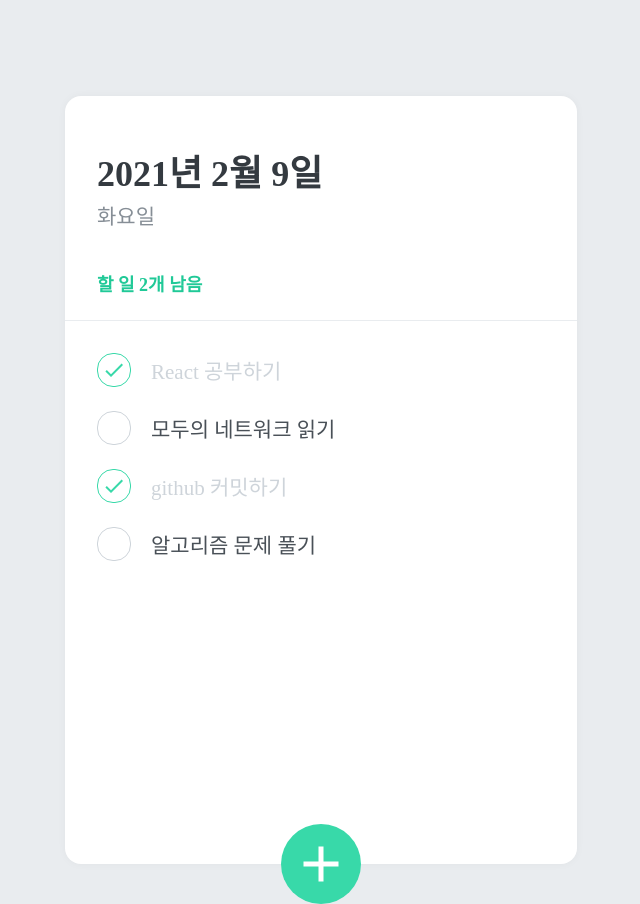
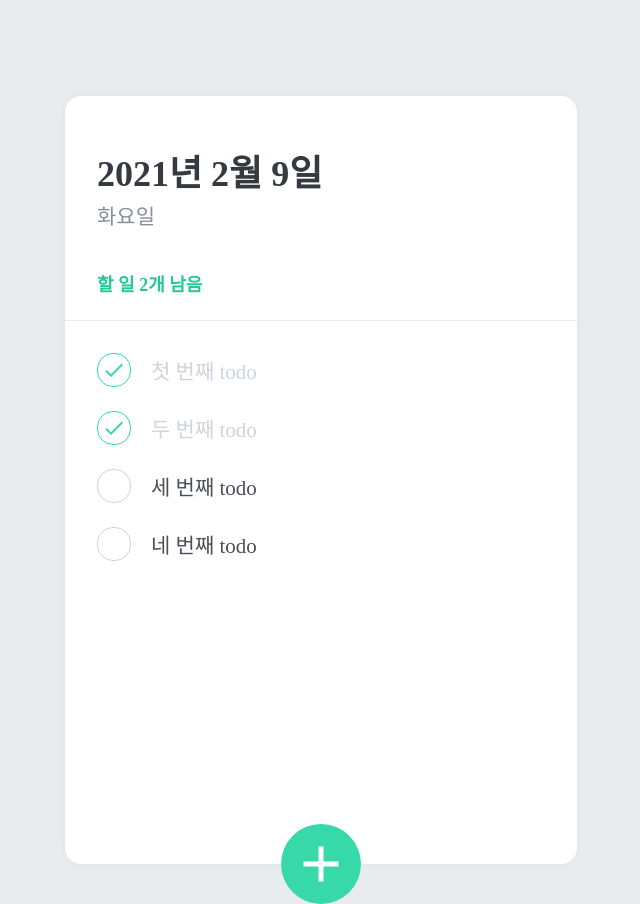
Before and after one commit to sally0226/Ract_Study, a React (Create React App) app in the folder react_todolist/: page / in a window 1280 px wide. Shown: the whole page, without its empty margins (319-959 px from the left). Built offline with nearby package versions, Linux system fonts and the light colour scheme.

Commit message:
implementation
TodoHead, TodoList, TodoItem 기능 구현

```diff
--- a/react_todolist/src/TodoContext.js
+++ b/react_todolist/src/TodoContext.js
@@ -31,7 +31,7 @@ function todoReducer(state, action){
             return state.map(todo =>
                 todo.id === action.id ? {...todo, done: !todo.done} : todo);
         case 'REMOVE':
-            return state.fliter(todo => todo.id !== action.id);
+            return state.filter(todo => todo.id !== action.id);
         default:
             throw new Error(`Unhandled action type: ${action.type}`);
     }
--- a/react_todolist/src/components/TodoHead.js
+++ b/react_todolist/src/components/TodoHead.js
@@ -31,12 +31,22 @@ const TodoHeadBlock = styled.div`
 
 function TodoHead(){
     const todos = useTodoState();
+    const undoneTasks = todos.filter(todo=>!todo.done);
+    const today = new Date();
+    const dateString = today.toLocaleDateString('ko-KR', {
+        year: 'numeric',
+        month: 'long',
+        day: 'numeric'
+    });
+    const dayName = today.toLocaleDateString('ko-KR', {
+        weekday: 'long'
+    });
     console.log(todos);
     return (
         <TodoHeadBlock>
-            <h1>2021년 2월 9일</h1>
-            <div className="day">화요일</div>
-            <div className="tasks-left">할 일 2개 남음</div>
+            <h1>{dateString}</h1>
+            <div className="day">{dayName}</div>
+            <div className="tasks-left">할 일 {undoneTasks.length}개 남음</div>
         </TodoHeadBlock>
     );
 }
--- a/react_todolist/src/components/TodoItem.js
+++ b/react_todolist/src/components/TodoItem.js
@@ -1,6 +1,7 @@
 import React from 'react';
 import styled, {css} from 'styled-components';
 import {MdDone, MdDelete} from 'react-icons/md';
+import {useTodoDispatch} from '../TodoContext';
 
 const Remove = styled.div`
     display: flex;
@@ -58,15 +59,20 @@ const Text = styled.div`
 `;
 
 function TodoItem({id,done,text}){
+    const dispatch = useTodoDispatch();
+    const onToggle = () => dispatch({type:'TOGGLE',id});
+    const onRemove = () => dispatch({type:'REMOVE',id});
     return (
         <TodoItemBlock>
-            <CheckCircle done={done}>{done && <MdDone />}</CheckCircle>
+            <CheckCircle done={done} onClick={onToggle}>
+                {done && <MdDone />}
+            </CheckCircle>
             <Text done={done}>{text}</Text>
-            <Remove>
+            <Remove onClick={onRemove}>
                 <MdDelete/>
             </Remove>
         </TodoItemBlock>
     );
 }
 
-export default TodoItem;
+export default React.memo(TodoItem);
--- a/react_todolist/src/components/TodoList.js
+++ b/react_todolist/src/components/TodoList.js
@@ -1,6 +1,7 @@
 import React from 'react';
 import styled from 'styled-components';
 import TodoItem from './TodoItem';
+import {useTodoState} from '../TodoContext';
 //여러 개의 할 일 항목을 보여주는 부분
 
 //일단 사이즈에 관한 설정만
@@ -13,12 +14,17 @@ const TodoListBlock = styled.div`
 `;
 
 function TodoList(){
+    const todos = useTodoState();
     return (
         <TodoListBlock>
-            <TodoItem text="React 공부하기" done={true} />
-            <TodoItem text="모두의 네트워크 읽기" done={false} />
-            <TodoItem text="github 커밋하기" done={true} />
-            <TodoItem text="알고리즘 문제 풀기" done={false} />
+            {todos.map(todo => (
+                <TodoItem
+                    key={todo.id}
+                    id={todo.id}
+                    text={todo.text}
+                    done={todo.done}
+                />
+            ))}
         </TodoListBlock>
     );
 }
```
